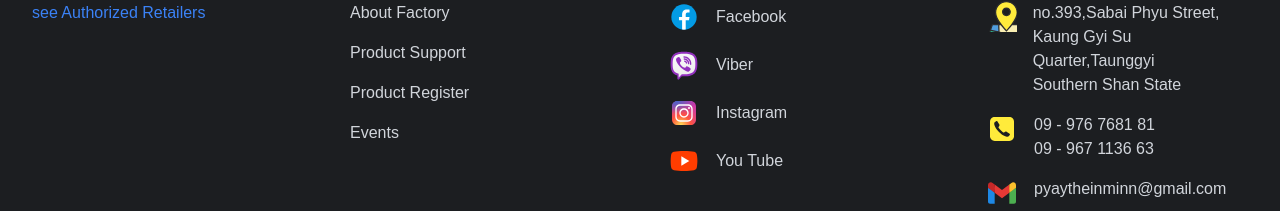
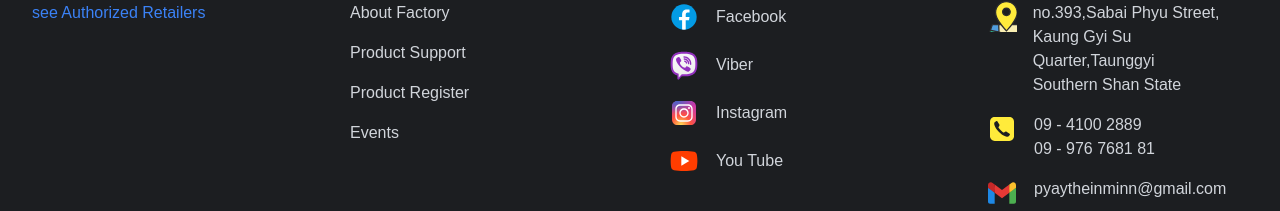
Before and after one commit to kyawswaraye/ounpha, a Next.js app: page / in a window 1280 px wide. Shown: the part 845-1056 px from the top of the page. Built offline with nearby package versions, Linux system fonts and the light colour scheme; no server answers.

Commit message:
change ph no. in footer

```diff
--- a/components/Footer.js
+++ b/components/Footer.js
@@ -96,8 +96,8 @@ const Footer = () => {
                             <svg xmlns="http://www.w3.org/2000/svg" viewBox="0 0 48 48"><path fill="#ffeb3b" d="M13,42h22c3.866,0,7-3.134,7-7V13c0-3.866-3.134-7-7-7H13c-3.866,0-7,3.134-7,7v22	C6,38.866,9.134,42,13,42z" /><path fill="#1c1e21" d="M35.45,31.041l-4.612-3.051c-0.563-0.341-1.267-0.347-1.836-0.017c0,0,0,0-1.978,1.153	c-0.265,0.154-0.52,0.183-0.726,0.145c-0.262-0.048-0.442-0.191-0.454-0.201c-1.087-0.797-2.357-1.852-3.711-3.205	c-1.353-1.353-2.408-2.623-3.205-3.711c-0.009-0.013-0.153-0.193-0.201-0.454c-0.037-0.206-0.009-0.46,0.145-0.726	c1.153-1.978,1.153-1.978,1.153-1.978c0.331-0.569,0.324-1.274-0.017-1.836l-3.051-4.612c-0.378-0.571-1.151-0.722-1.714-0.332	c0,0-1.445,0.989-1.922,1.325c-0.764,0.538-1.01,1.356-1.011,2.496c-0.002,1.604,1.38,6.629,7.201,12.45l0,0l0,0l0,0l0,0	c5.822,5.822,10.846,7.203,12.45,7.201c1.14-0.001,1.958-0.248,2.496-1.011c0.336-0.477,1.325-1.922,1.325-1.922 C36.172,32.192,36.022,31.419,35.45,31.041z" /></svg>
                         </div>
                         <div>
+                            <p>09 - 4100 2889</p>
                             <p>09 - 976 7681 81</p>
-                            <p>09 - 967 1136 63</p>
                         </div>
                     </div>
                     <div className="flex inline-block space-x-4">
```
